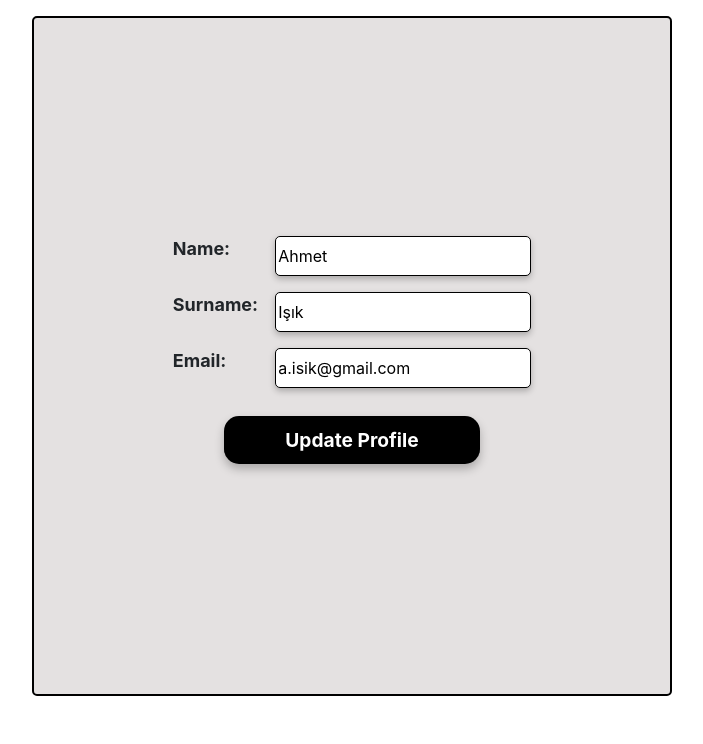
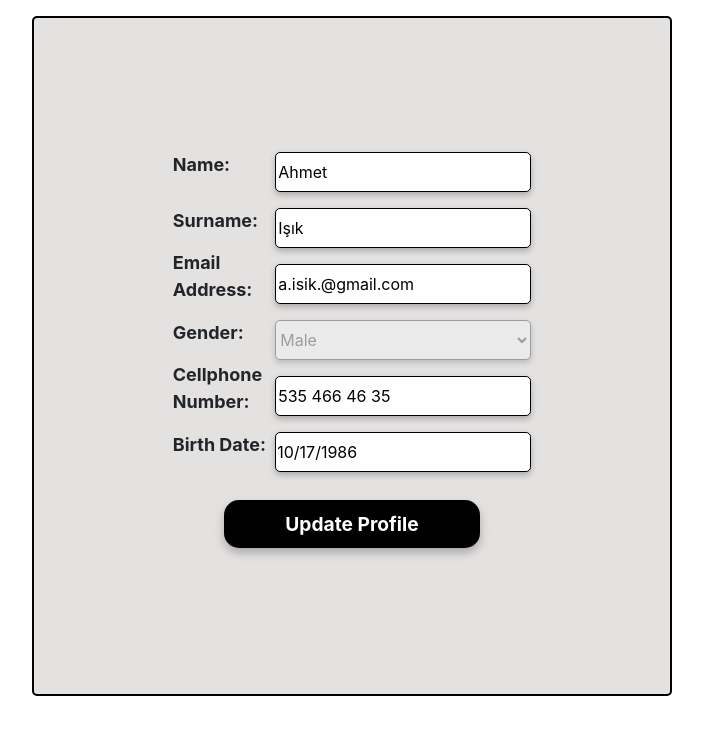
Before and after one commit to umutyildiz1/DjangoApp, a Django app: page /profile/ in a window 1280 px wide. Shown: the part 56-800 px from the top of the page, without its empty margins (288-991 px from the left). Run offline with Django 3.2, Linux system fonts and the light colour scheme; some libraries are stand-ins or nearby versions.

Commit message:
Update profile.html

```diff
--- a/tamircim/templates/profile.html
+++ b/tamircim/templates/profile.html
@@ -6,6 +6,8 @@
 
 <div class="container">
     <div class="formContainer">
+
+
             <div class="nameDiv">
                 <div class="nameText">
                     <p>Name:</p>
@@ -26,10 +28,40 @@
 
             <div class="emailDiv">
                 <div class="emailText">
-                <p>Email:</p>
+                    <p>Email Address:</p>
                 </div>
                 <div class="emailInput">
-                <input type="email" id="email" value="a.isik@gmail.com" readonly>
+                    <input type="email" id="email" value="a.isik.@gmail.com " readonly>
+                </div>
+            </div>
+
+            <div class="genderDiv">
+                <div class="genderText">
+                    <p>Gender:</p>
+                </div>
+                <div class="genderInput">
+                    <select id="gender" disabled>
+                        <option value="Male" selected>Male</option>
+                        <option value="Female">Female</option>
+                    </select>
+                </div>
+            </div>
+
+            <div class="cellDiv">
+                <div class="cellText">
+                    <p>Cellphone Number:</p>
+                </div>
+                <div class="cellInput">
+                    <input type="tel" id="cellNo" value="535 466 46 35">
+                </div>
+            </div>
+
+            <div class="birthDiv">
+                <div class="birthText">
+                    <p>Birth Date:</p>
+                </div>
+                <div class="birthInput">
+                    <input type="date" id="birth" value="1986-10-17" readonly>
                 </div>
             </div>
 
@@ -37,6 +69,7 @@
                 <button id="updateProfileButton" onclick="window.location.href='../updateProfile';">Update Profile</button>
             </div>
 
+
     </div>
 </div>
 
```
Lines whose indentation alone changed are shown as unchanged.
